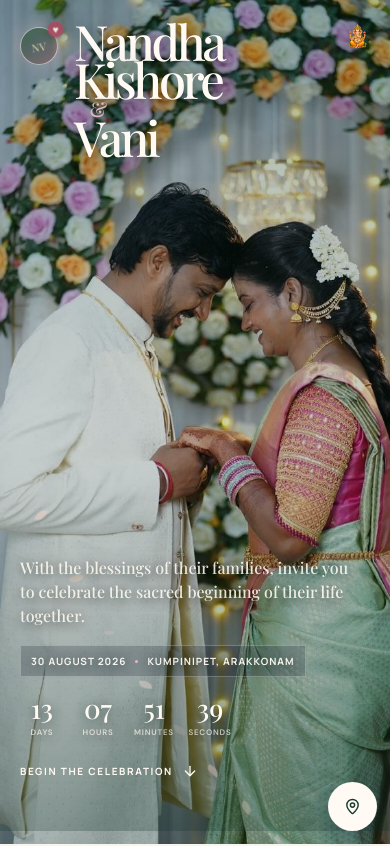
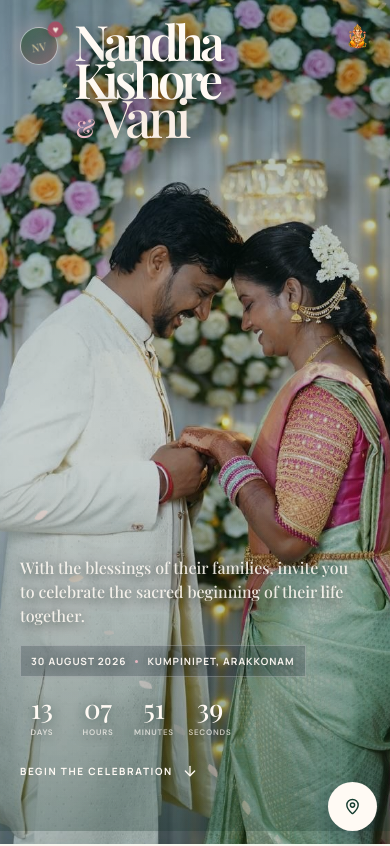
Before and after one commit to mefor1398-collab/nandha, a React (Vite) app: page / in a window 390 px wide. Shown: the top 846 px of the page. Built offline with nearby package versions, Linux system fonts and the light colour scheme; a web font is replaced by a local one.

Commit message:
Refine mobile couple name typography

```diff
--- a/src/styles.css
+++ b/src/styles.css
@@ -257,9 +257,11 @@ input:focus, textarea:focus, select:focus { border-color: var(--rose); box-shado
   .hero__content { position: static; order: initial; flex: none; display: block; padding: 0; }
   .hero__identity { position: absolute; z-index: 2; top: max(22px, calc(env(safe-area-inset-top) + 10px)); left: 74px; right: 20px; text-align: left; }
   .vinayagar { position: absolute; top: 2px; right: 0; width: 25px; height: 25px; margin: 0; }
-  .hero h1 { max-width: 220px; margin: 0; font-size: clamp(44px, 12.5vw, 50px); line-height: .77; text-shadow: 0 2px 16px rgba(7, 32, 23, .56); }
+  .hero h1 { max-width: 220px; margin: 0; font-size: clamp(44px, 12.5vw, 50px); font-weight: 600; letter-spacing: -.085em; line-height: .77; text-shadow: 0 2px 16px rgba(7, 32, 23, .56); }
   .hero h1 span { white-space: normal; }
-  .hero h1 em { margin-top: 4px; margin-bottom: 1px; font-size: .42em; }
+  .hero h1 span:first-of-type { font-weight: 600; }
+  .hero h1 span:last-of-type { display: inline-block; margin-left: 3px; color: #f9eee5; font-size: 1.07em; font-style: italic; font-weight: 500; letter-spacing: -.07em; }
+  .hero h1 em { display: inline-block; margin: 6px 4px -5px 1px; color: var(--rose-pale); font-size: .5em; font-style: italic; font-weight: 500; line-height: 1; transform: rotate(-8deg); }
   .hero__details { position: absolute; z-index: 2; top: 64svh; left: 20px; right: 20px; padding: 16px 0 12px; text-shadow: 0 2px 12px rgba(7, 32, 23, .72); }
   .hero__details::before { content: ''; position: absolute; z-index: -1; inset: -64px -30px -34px; background: linear-gradient(180deg, rgba(12,45,34,0) 0%, rgba(12,45,34,.09) 44%, rgba(12,45,34,.24) 100%); pointer-events: none; }
   .hero__line { max-width: 340px; margin: 0 0 17px; font-size: 16px; }
```
